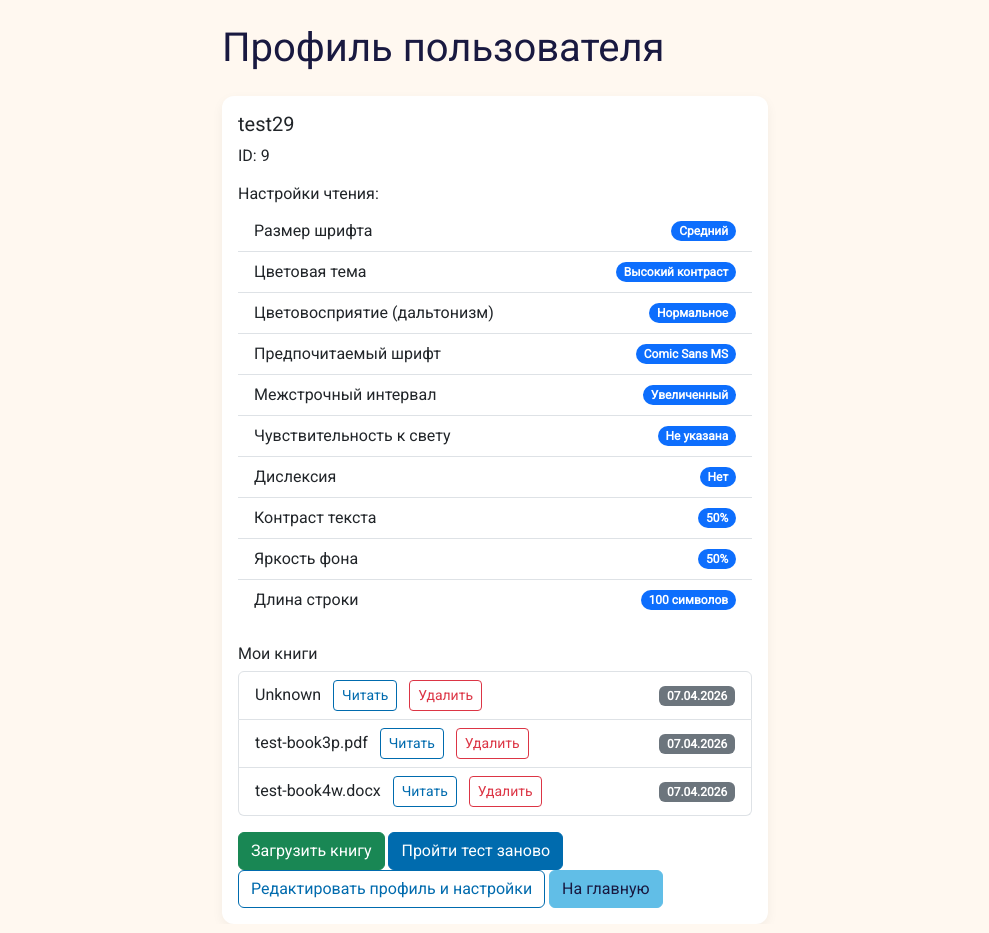
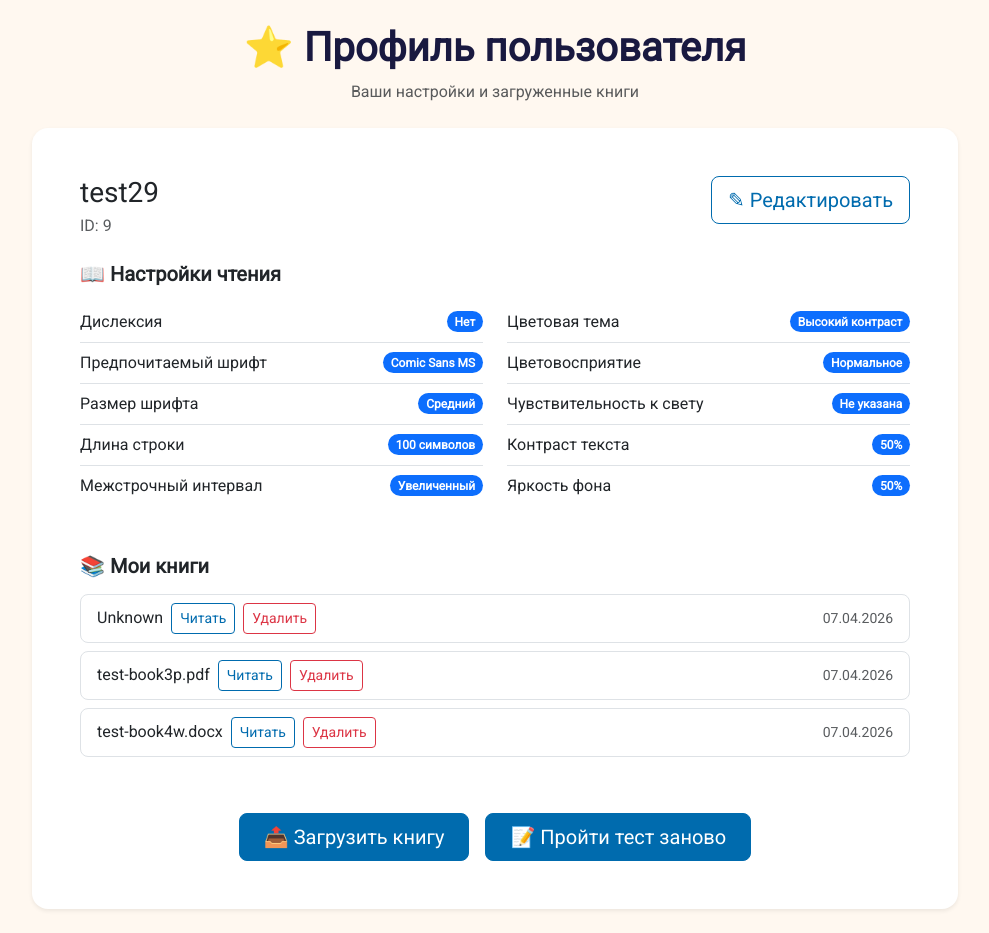
Before and after one commit to Dolgi-Mari/DiplomaProject, a Flask app: page /profile/9 in a window 1280 px wide. Shown: the part 115-1048 px from the top of the page, without its empty margins (145-1134 px from the left). Run offline with Flask 3, Linux system fonts and the light colour scheme; a user stored in the database is signed in.

Commit message:
дизайн templates/profile.html

```diff
--- a/templates/profile.html
+++ b/templates/profile.html
@@ -1,18 +1,39 @@
 {% extends "base.html" %}
 
 {% block content %}
-<div class="row">
-    <div class="col-md-6 offset-md-3">
-        <h1 class="mb-4">Профиль пользователя</h1>
+<div class="row justify-content-center">
+    <div class="col-lg-10">
+        <div class="text-center mb-4">
+            <h1 class="fw-semibold">⭐ Профиль пользователя</h1>
+            <p class="text-muted">Ваши настройки и загруженные книги</p>
+        </div>
 
-        <div class="card">
-            <div class="card-body">
-                <h5 class="card-title">{{ user.username }}</h5>
-                <p class="card-text">ID: {{ user.id }}</p>
+        <div class="card border-0 shadow-sm rounded-4 mb-4">
+            <div class="card-body p-4 p-md-5">
+                <div class="d-flex flex-wrap justify-content-between align-items-start mb-3">
+                    <div>
+                        <h5 class="card-title mb-1 fs-3">{{ user.username }}</h5>
+                        <p class="text-muted mb-0">ID: {{ user.id }}</p>
+                    </div>
+                    <div class="mt-2 mt-sm-0">
+                        <a href="{{ url_for('edit_profile') }}" class="btn btn-outline-primary btn-lg">✎ Редактировать</a>
+                    </div>
+                </div>
 
-                <h6 class="mt-3">Настройки чтения:</h6>
-                <ul class="list-group list-group-flush">
-                    <li class="list-group-item d-flex justify-content-between align-items-center">
+                <h6 class="mt-4 mb-3 fs-5 fw-semibold">📖 Настройки чтения</h6>
+                <div class="row g-4">
+                    <!-- Первая колонка -->
+                    <div class="col-md-6">
+                        <ul class="list-group list-group-flush bg-transparent">
+                            <li class="list-group-item d-flex justify-content-between align-items-center px-0">
+                                Дислексия
+                                <span class="badge bg-primary rounded-pill">{{ 'Да' if user.has_dyslexia else 'Нет' }}</span>
+                            </li>
+                            <li class="list-group-item d-flex justify-content-between align-items-center px-0">
+                                Предпочитаемый шрифт
+                                <span class="badge bg-primary rounded-pill">{{ user.preferred_font or 'Roboto' }}</span>
+                            </li>
+                            <li class="list-group-item d-flex justify-content-between align-items-center px-0">
                                 Размер шрифта
                                 <span class="badge bg-primary rounded-pill">
                                     {% if user.font_pref == 'small' %}Мелкий
@@ -21,7 +42,23 @@
                                     {% else %}Не указан{% endif %}
                                 </span>
                             </li>
-                    <li class="list-group-item d-flex justify-content-between align-items-center">
+                            <li class="list-group-item d-flex justify-content-between align-items-center px-0">
+                                Длина строки
+                                <span class="badge bg-primary rounded-pill">{{ user.preferred_line_width_ch or 66 }} символов</span>
+                            </li>
+                            <li class="list-group-item d-flex justify-content-between align-items-center px-0">
+                                Межстрочный интервал
+                                <span class="badge bg-primary rounded-pill">
+                                    {% if user.line_height == 'large' %}Увеличенный
+                                    {% else %}Обычный{% endif %}
+                                </span>
+                            </li>
+                        </ul>
+                    </div>
+                    <!-- Вторая колонка -->
+                    <div class="col-md-6">
+                        <ul class="list-group list-group-flush bg-transparent">
+                            <li class="list-group-item d-flex justify-content-between align-items-center px-0">
                                 Цветовая тема
                                 <span class="badge bg-primary rounded-pill">
                                     {% if user.theme_pref == 'normal' %}Обычная
@@ -31,8 +68,8 @@
                                     {% else %}Не указана{% endif %}
                                 </span>
                             </li>
-                    <li class="list-group-item d-flex justify-content-between align-items-center">
-                        Цветовосприятие (дальтонизм)
+                            <li class="list-group-item d-flex justify-content-between align-items-center px-0">
+                                Цветовосприятие
                                 <span class="badge bg-primary rounded-pill">
                                     {% if user.color_vision == 'normal' %}Нормальное
                                     {% elif user.color_vision == 'deutan' %}Дейтеранопия
@@ -41,18 +78,7 @@
                                     {% else %}Не указано{% endif %}
                                 </span>
                             </li>
-                    <li class="list-group-item d-flex justify-content-between align-items-center">
-                        Предпочитаемый шрифт
-                        <span class="badge bg-primary rounded-pill">{{ user.preferred_font or 'Roboto' }}</span>
-                    </li>
-                    <li class="list-group-item d-flex justify-content-between align-items-center">
-                        Межстрочный интервал
-                        <span class="badge bg-primary rounded-pill">
-                            {% if user.line_height == 'large' %}Увеличенный
-                            {% else %}Обычный{% endif %}
-                        </span>
-                    </li>
-                    <li class="list-group-item d-flex justify-content-between align-items-center">
+                            <li class="list-group-item d-flex justify-content-between align-items-center px-0">
                                 Чувствительность к свету
                                 <span class="badge bg-primary rounded-pill">
                                     {% if user.light_sensitivity_level == 'low' %}Низкая
@@ -61,53 +87,47 @@
                                     {% else %}Не указана{% endif %}
                                 </span>
                             </li>
-                    <li class="list-group-item d-flex justify-content-between align-items-center">
-                        Дислексия
-                        <span class="badge bg-primary rounded-pill">{{ 'Да' if user.has_dyslexia else 'Нет' }}</span>
-                    </li>
-                    <li class="list-group-item d-flex justify-content-between align-items-center">
+                            <li class="list-group-item d-flex justify-content-between align-items-center px-0">
                                 Контраст текста
                                 <span class="badge bg-primary rounded-pill">{{ user.contrast_sensitivity or 50 }}%</span>
                             </li>
-                    <li class="list-group-item d-flex justify-content-between align-items-center">
+                            <li class="list-group-item d-flex justify-content-between align-items-center px-0">
                                 Яркость фона
                                 <span class="badge bg-primary rounded-pill">{{ user.brightness_preference or 50 }}%</span>
                             </li>
-                    <li class="list-group-item d-flex justify-content-between align-items-center">
-                        Длина строки
-                        <span class="badge bg-primary rounded-pill">{{ user.preferred_line_width_ch or 66 }} символов</span>
-                    </li>
                         </ul>
+                    </div>
+                </div>
 
-                <h6 class="mt-4">Мои книги</h6>
+                <h6 class="mt-5 mb-3 fs-5 fw-semibold">📚 Мои книги</h6>
                 {% if user.books %}
-                <ul class="list-group">
+                <div class="list-group">
                     {% for book in user.books %}
-                    <li class="list-group-item d-flex justify-content-between align-items-center">
-                        <div>
-                            {{ book.title }}
+                    <div class="list-group-item d-flex flex-wrap justify-content-between align-items-center rounded-3 mb-2 border">
+                        <div class="d-flex flex-wrap align-items-center gap-2">
+                            <span class="fw-medium">{{ book.title }}</span>
                             {% if book.extracted_html_path %}
-                                <a href="/read/{{ book.id }}" class="btn btn-sm btn-outline-primary ms-2">Читать</a>
+                                <a href="/read/{{ book.id }}" class="btn btn-sm btn-outline-primary">Читать</a>
                             {% else %}
-                                <span class="badge bg-warning text-dark ms-2">HTML не готов</span>
+                                <span class="badge bg-warning text-dark">HTML не готов</span>
                             {% endif %}
-                            <form action="{{ url_for('delete_book', book_id=book.id) }}" method="POST" style="display: inline;" onsubmit="return confirm('Удалить книгу? Это действие нельзя отменить.');">
-                                <button type="submit" class="btn btn-sm btn-outline-danger ms-2">Удалить</button>
+                            <form action="{{ url_for('delete_book', book_id=book.id) }}" method="POST" class="d-inline" onsubmit="return confirm('Удалить книгу? Это действие нельзя отменить.');">
+                                <button type="submit" class="btn btn-sm btn-outline-danger">Удалить</button>
                             </form>
                         </div>
-                        <span class="badge bg-secondary">{{ book.uploaded_at.strftime('%d.%m.%Y') }}</span>
-                    </li>
+                        <span class="text-muted small">{{ book.uploaded_at.strftime('%d.%m.%Y') }}</span>
+                    </div>
                     {% endfor %}
-                </ul>
+                </div>
                 {% else %}
-                <p>У вас пока нет загруженных книг.</p>
+                <div class="alert alert-light text-center py-3 rounded-3">
+                    <p class="mb-0">У вас пока нет загруженных книг.</p>
+                </div>
                 {% endif %}
 
-                <div class="mt-3">
-                    <a href="/upload/{{ user.id }}" class="btn btn-success">Загрузить книгу</a>
-                    <a href="/test" class="btn btn-primary">Пройти тест заново</a>
-                    <a href="{{ url_for('edit_profile') }}" class="btn btn-outline-primary">Редактировать профиль и настройки</a>
-                    <a href="/" class="btn btn-secondary">На главную</a>
+                <div class="d-flex flex-wrap justify-content-center gap-3 mt-5">
+                    <a href="/upload/{{ user.id }}" class="btn btn-primary btn-lg px-4">📤 Загрузить книгу</a>
+                    <a href="/test" class="btn btn-primary btn-lg px-4">📝 Пройти тест заново</a>
                 </div>
             </div>
         </div>
--- a/uploads/9/test-book6txt.txt
+++ /dev/null
@@ -1,3 +0,0 @@
-   BTS IS BACK
-   BTS IS BACK BTS IS BACK BTS IS BACK BTS IS BACK BTS IS BACK BTS IS BACK BTS IS BACK BTS IS BACK BTS IS BACK BTS IS BACK BTS IS BACK BTS IS BACK BTS IS BACK BTS IS BACK BTS IS BACK BTS IS BACK BTS IS BACK BTS IS BACK BTS IS BACK BTS IS BACK BTS IS BACK BTS IS BACK BTS IS BACK BTS IS BACK BTS IS BACK BTS IS BACK BTS IS BACK BTS IS BACK BTS IS BACK BTS IS BACK BTS IS BACK BTS IS BACK
-   BTS IS BACK BTS IS BACK BTS IS BACK BTS IS BACK BTS IS BACK BTS IS BACK BTS IS BACK BTS IS BACK BTS IS BACK BTS IS BACK
```
Also changed, not shown: uploads/9/html/test-book1epub.html (deleted, +0 -52 lines), uploads/9/html/test-book3p.html (deleted, +0 -18 lines), uploads/9/html/test-book4w.html (deleted, +0 -10 lines), uploads/9/html/test-book5f.html (deleted, +0 -10 lines), uploads/9/html/test-book6txt.html (deleted, +0 -10 lines), uploads/9/html/test-book7rtf.html (deleted, +0 -10 lines), instance/users.db, uploads/9/html/images/image-1.jpeg (deleted), uploads/9/html/images/image1.jpeg (deleted), uploads/9/html/images/image2.jpeg (deleted), uploads/9/html/images/img_0.jpg (deleted), uploads/9/html/images/img_1.jpg (deleted), uploads/9/html/images/page1_1.png (deleted), uploads/9/html/images/page2_1.png (deleted), 1 other file. Lines whose indentation alone changed are shown as unchanged.
